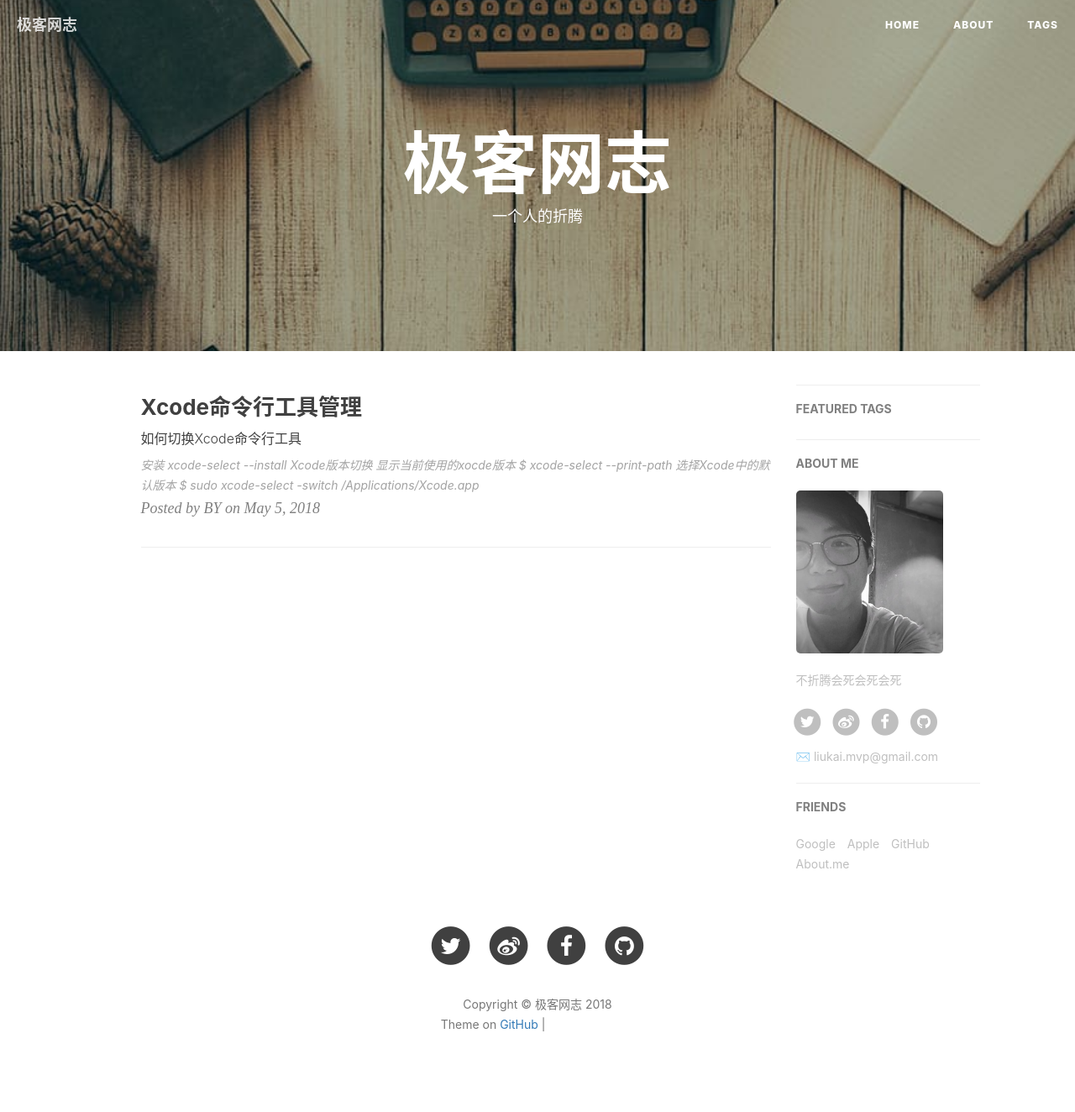
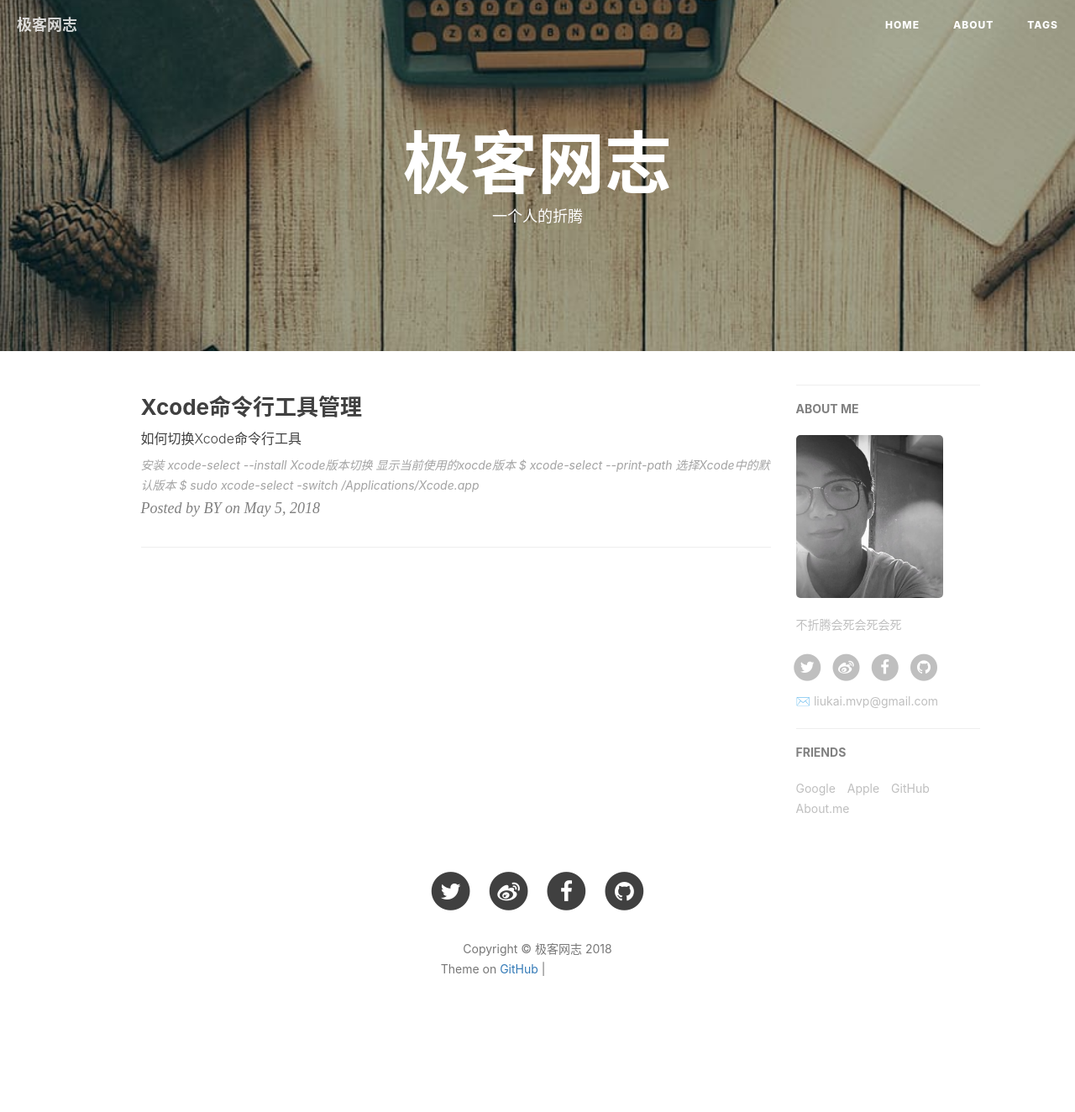
Before and after one commit to igeeker/igeeker.github.io, a Jekyll site: the page built from index.html, in a window 1280 px wide. Shown: the whole page at 84% size. Built offline with Jekyll 4.4.1, drawn with Linux system fonts in a browser that asks for light colours; nearby versions of some CDN libraries; the list of posts is cut into pages by our own code; comment, search, counter and statistics services are not loaded; after the commit the page ends 1258 px from its top, so only the background shows below that; grey boxes are pictures that could not be loaded.

Commit message:
Update _config.yml

```diff
--- a/_config.yml
+++ b/_config.yml
@@ -85,8 +85,8 @@ ga_domain: auto               # 默认的是 auto, 这里我是自定义了的
 
 
 # Featured Tags
-featured-tags: true                     # 是否使用首页标签
-featured-condition-size: 2              # 相同标签数量大于这个数，才会出现在首页
+featured-tags: false                     # 是否使用首页标签
+featured-condition-size: 0              # 相同标签数量大于这个数，才会出现在首页
 
 
 
```
